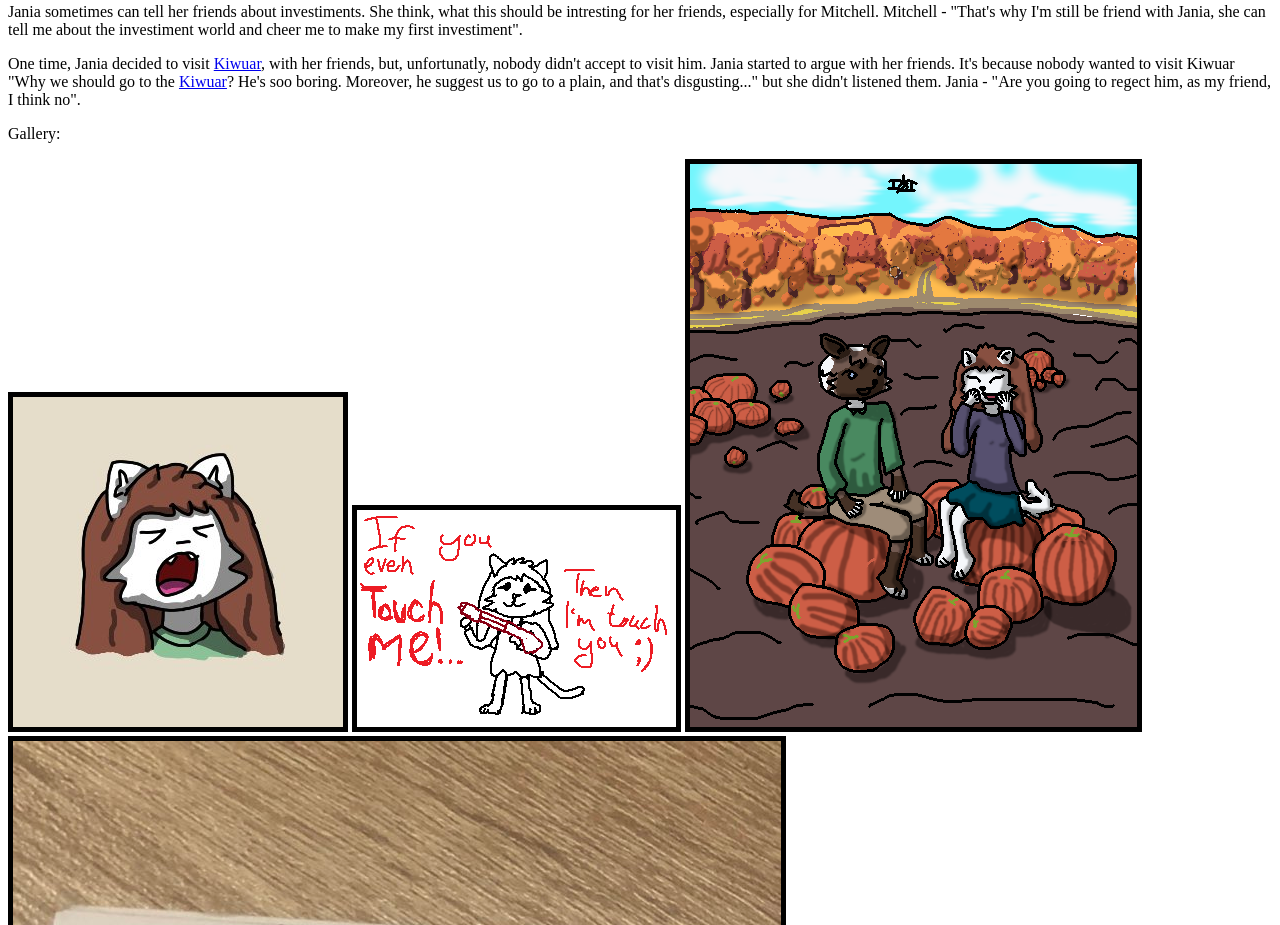
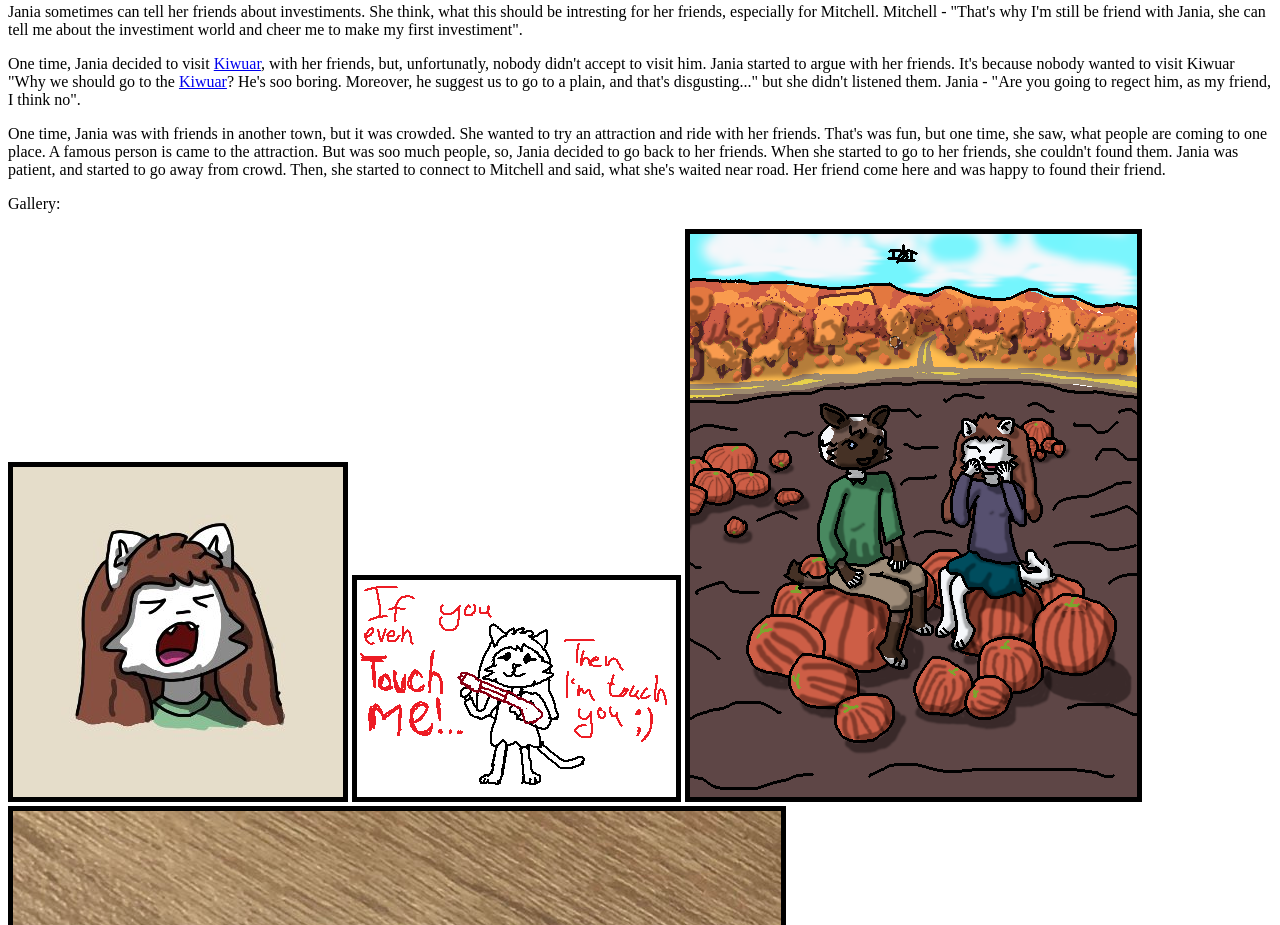
Before and after one commit to Ivan-Krul/OCDataBase, a plain HTML site: page oc/jania.html in a window 1280 px wide. Shown: the part 1499-2424 px from the top of the page. Drawn offline with Linux system fonts and the light colour scheme.

Commit message:
made a stylistic changes and added story and definition

```diff
--- /dev/null
+++ b/css/fontchanger.css
@@ -0,0 +1,3 @@
+* {
+  font-family: 'Rockwell';
+  }
--- a/oc/jania.html
+++ b/oc/jania.html
@@ -1,5 +1,6 @@
 <!DOCTYPE html>
 <html>
+	<link rel="stylesheet" href="../css/fontchanger.css">
 	<head>
 		<title>Jania in Kiwii's OC DataBase</title>
 		<meta charset="utf-8"/>
@@ -54,6 +55,13 @@
 			her friends. It's because nobody wanted to visit Kiwuar "Why we should go to the <a href="kiwuar.html" target="_blank">Kiwuar</a>? He's soo boring. Moreover, he suggest us to go to a
 			plain, and that's disgusting..." but she didn't listened them. Jania - "Are you going to regect him, as my friend, I think no".
 		</p>
+		<p>
+			One time, Jania was with friends in another town, but it was crowded. She wanted to try an attraction and ride with her friends.
+			That's was fun, but one time, she saw, what people are coming to one place. A famous person is came to the attraction. But was soo
+			much people, so, Jania decided to go back to her friends. When she started to go to her friends, she couldn't found them.
+			Jania was patient, and started to go away from crowd. Then, she started to connect to Mitchell and said, what she's waited near road.
+			Her friend come here and was happy to found their friend.
+		</p>
 		<p>Gallery:</p>
 		<img src="../image/Jania is yawing.png" style="border: 5px solid;">
 		<img src="../image/Jania with gun.png" style="border: 5px solid;">
```
Also changed, not shown: def/currency S.html (+4 -1 lines), def/list of country.html (+1 -0 lines), def/my comments.html (+1 -0 lines), def/plan.html (+1 -0 lines), devlog/to become a furry.html (+1 -1 lines), index.html (+3 -0 lines), oc/alexa.html (+1 -0 lines), oc/kiwuar.html (+1 -0 lines), oc/stefan.html (+1 -0 lines), 1 other file.
